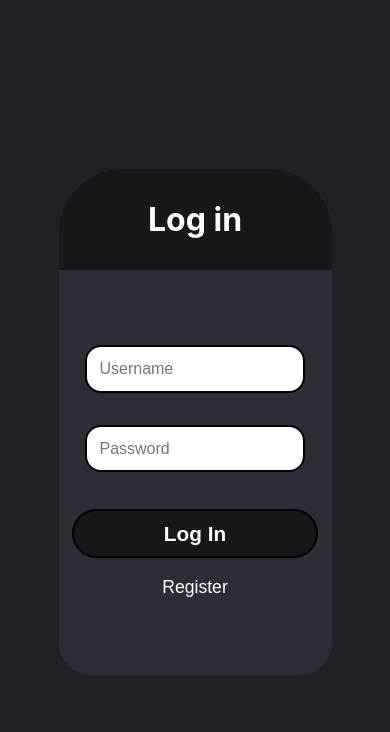
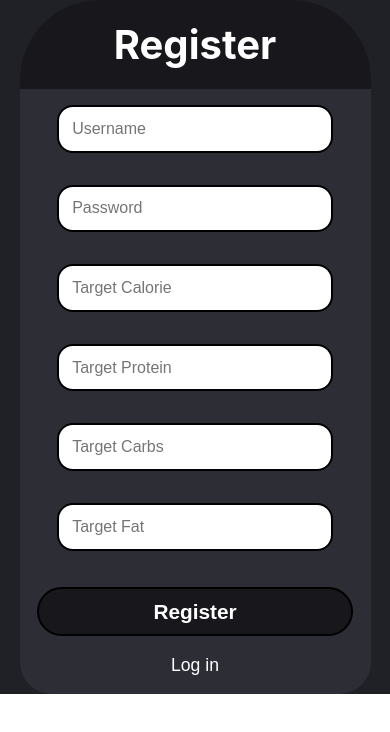
Before and after one commit to Raiyankr/Calorie-Tracker, a React (Create React App) app: page / in a window 390 px wide. Shown: the top 732 px of the page. Built offline with nearby package versions, Linux system fonts and the light colour scheme.

Commit message:
make css nicer on phone

```diff
--- a/src/Pages/LandingPage.jsx
+++ b/src/Pages/LandingPage.jsx
@@ -5,7 +5,7 @@ import Register from './Register.react';
 
 function LandingPage() {
   const [token, setToken] = useState(localStorage.getItem('token'));
-  const [register, setRegister] = useState(false);
+  const [register, setRegister] = useState(true);
 
   const saveToken = (token) => {
     localStorage.setItem('token', token);
--- a/src/Pages/Login.css
+++ b/src/Pages/Login.css
@@ -112,7 +112,8 @@ form{
 
 @media (max-width: 768px) {
     .login-form{
-        width: 70%;
+        width: 90%;
+        color: transparent;
     }
 
     .loginField{
--- a/src/Pages/Register.css
+++ b/src/Pages/Register.css
@@ -2,11 +2,12 @@
     background: #202027;
 }
 
-.form{
+.registerForm{
     display: flex;
     flex:auto;
     justify-content: center;
     align-items: center;
+
     height: 100vh;
     width: 100vw;
 }
@@ -92,7 +93,7 @@ input{
     }
   }
 
-  .title{
+  .registerTitle{
     display: flex;
     justify-content: center;
     align-items: center;
@@ -145,15 +146,27 @@ form{
 
 @media (max-width: 1024px) {
     .register-form{
-        width: 70%;
+        width: 90%;
+        height: 100%;
+    }
+
+    .registerForm{
+        width: auto;
+        height: auto;
+    }
+
+    .registerFieldTable{
+        height: 100%;
     }
 
     #statBoxInput{
-        width: 80%;
+        width: 100%;
+        flex-direction: column;
     }
 
     .statBoxRow{
-        width: 80%;
+        width: 100%;
+        flex-direction: column;
     }
 
     .statfield{
@@ -168,4 +181,12 @@ form{
     .title{
         font-size: 2em;
     }
+
+    .input{
+        padding: none;
+    }
+
+    .registerTitle{
+        padding: 0.5em 0 0.5em 0;
+    }
 }
--- a/src/Pages/Register.react.jsx
+++ b/src/Pages/Register.react.jsx
@@ -35,9 +35,9 @@ const Register = ({ setToken , navigateLogin}) => {
 
   return (
     <div class="background">
-        <div class="form">
+        <div class="registerForm">
             <form className="register-form">
-                <div class="text title">Register</div>
+                <div class="text registerTitle">Register</div>
                 <div class="registerFieldTable">
                     <input
                         type="email"
```
